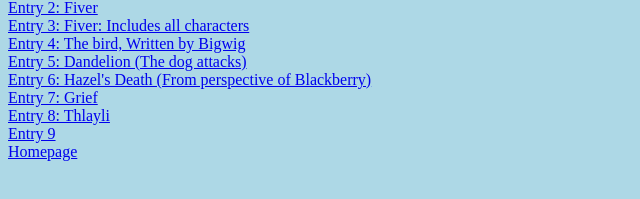
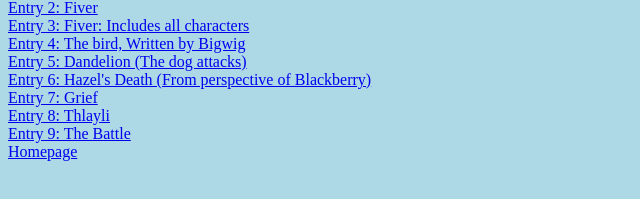
Before and after one commit to TurtleCodersT/WatershipDownDiary, a plain HTML site: page Entry1.html in a window 1280 px wide. Shown: the part 151-350 px from the top of the page, 0-640 px from the left. Drawn offline with Linux system fonts and the light colour scheme.

Commit message:
Update Entry1.html

```diff
--- a/Entry1.html
+++ b/Entry1.html
@@ -20,7 +20,7 @@
     <br />
     <a href = "Entry8.html"> Entry 8: Thlayli </a>
     <br />
-    <a href = "Entry9.html"> Entry 9 </a>
+    <a href = "Entry9.html"> Entry 9: The Battle </a>
     <br />
     <a href = "index.html"> Homepage </a>
   </body>
```
